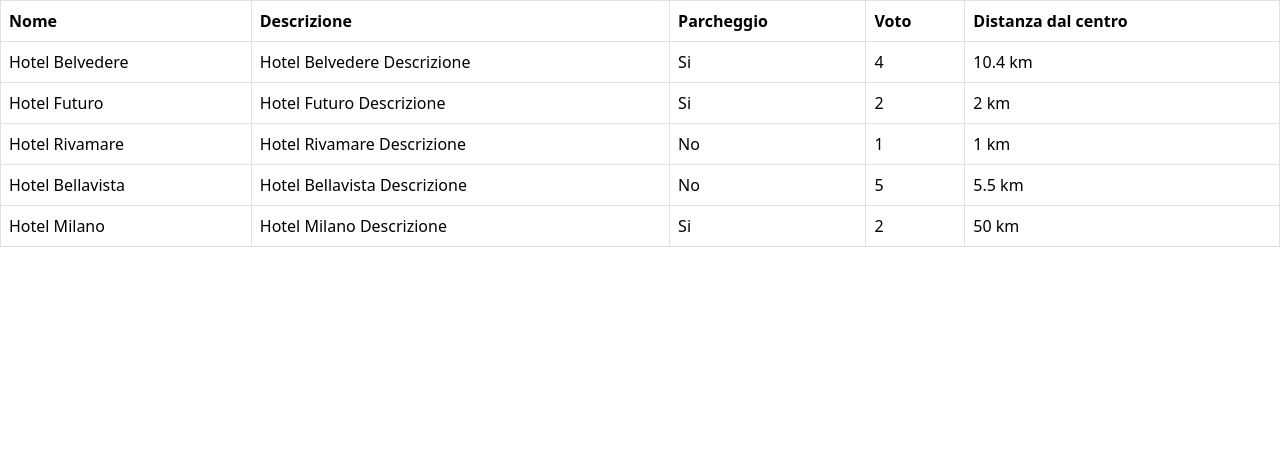
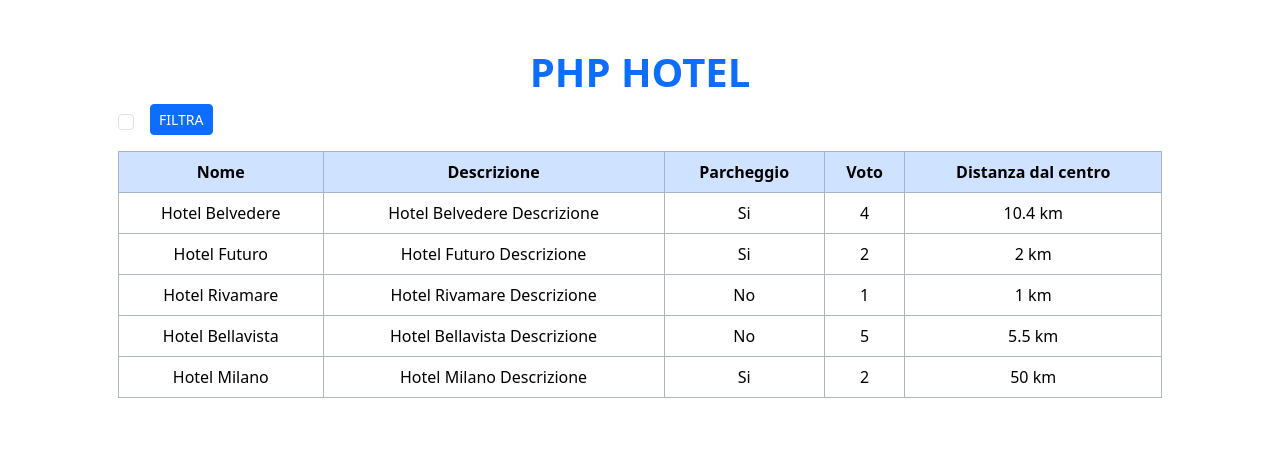
Before and after one commit to NicolaSforza93/php-hotel, a PHP site: page / in a window 1280 px wide. Shown: the top 461 px of the page. Run offline with PHP 8.4, Linux system fonts and the light colour scheme.

Commit message:
added style

```diff
--- a/index.php
+++ b/index.php
@@ -50,6 +50,17 @@
         ],
 
     ];
+
+    if (isset($_GET['searchPark']) && !empty($_GET['searchPark'])) {
+        $newArray = [];
+        foreach ($hotels as $hotel) {
+            $park = $hotel['parking'] ? 'Si' : 'No';
+            if ($park == $_GET['parking']) {
+                $newArray[] = $hotel;
+            }
+        }
+        $hotels = $newArray;
+    }
     ?>
 
     <!-- <ul>
@@ -81,9 +92,15 @@
 
         ?>
     </ul> -->
-
-    <table class="table table-bordered">
-        <thead>
+    <div class="container p-5 text-center">
+        <h1 class="text-primary fw-bold text-uppercase">PHP Hotel</h1>
+        <div class="mb-3 d-flex align-items-center gap-3">
+            <input class="form-check-input" type="checkbox" name="searchPark" id="searchPark">
+            <label class="form-check-label" for="searchPark">
+                <button type="submit" class="btn btn-primary btn-sm text-uppercase">Filtra</button>
+        </div>
+        <table class="table table-bordered border-dark-subtle table-hover text-center">
+            <thead class="table-primary">
                 <tr>
                     <th scope="col">Nome</th>
                     <th scope="col">Descrizione</th>
@@ -108,8 +125,7 @@
                     ?>
             </tbody>
         </table>
-
-
+    </div>
 </body>
 
 </html>
```
Lines whose indentation alone changed are shown as unchanged.
